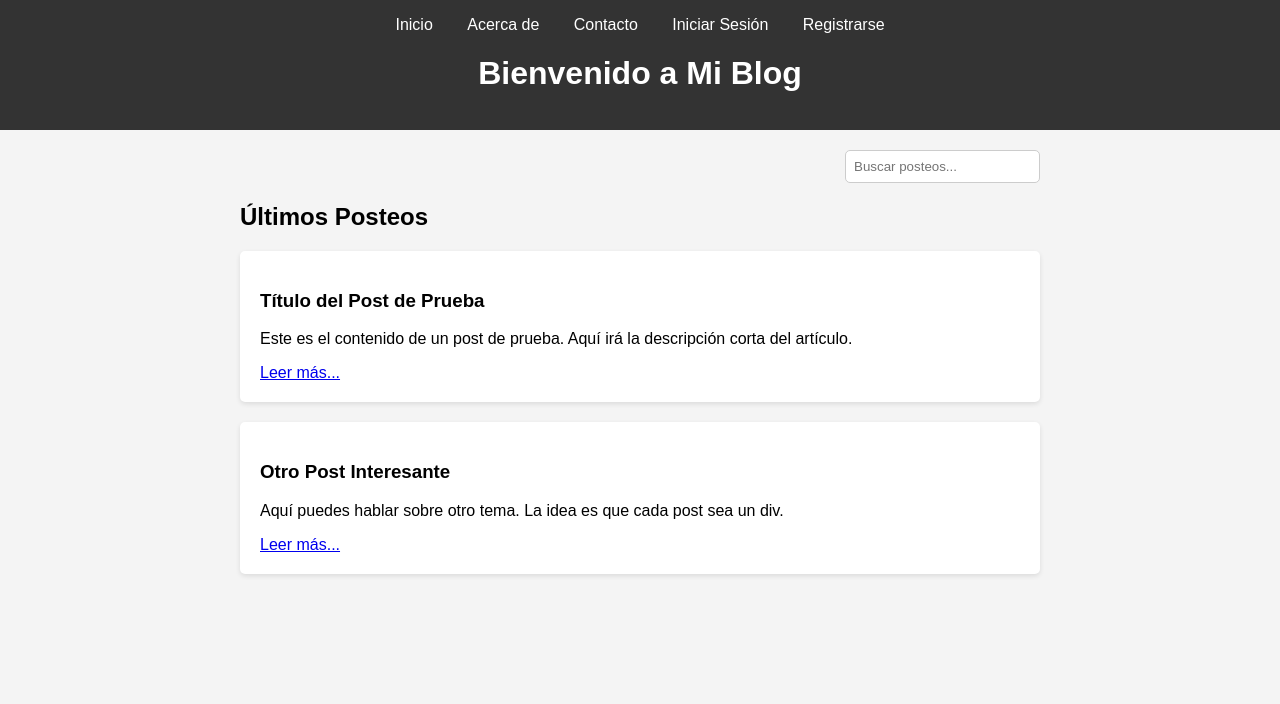
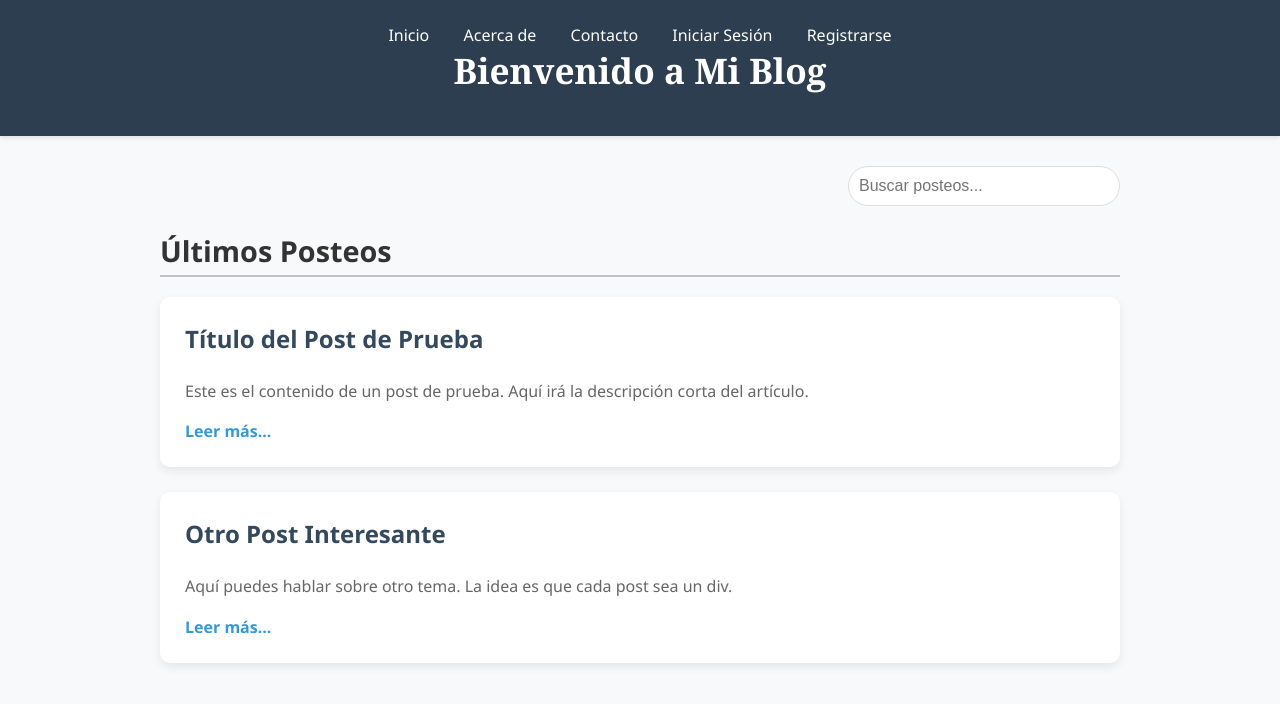
Before and after one commit to Warpointpro/Blog, a Django app: template apps/posts/templates/posts/home.html in a window 1280 px wide. Shown: the top 704 px of the page. Run offline with Django 5.2, Linux system fonts and the light colour scheme; the template is opened without the code that fills it, so the values that code supplies are empty; parts of the project's set-up code (start-up, migrations or seed data) failed here and were passed over.

Commit message:
ihateprg

```diff
--- /dev/null
+++ b/apps/posts/static/posts/style.css
@@ -0,0 +1,114 @@
+/* Paleta de colores:
+   Fondo: #f8f9fa
+   Principal: #ffffff
+   Texto oscuro: #333
+   Acento: #3498db
+*/
+
+body {
+    background-color: #f8f9fa; /* Un gris más claro y suave */
+    font-family: 'Segoe UI', Tahoma, Geneva, Verdana, sans-serif;
+    color: #333;
+    margin: 0;
+    padding: 0;
+}
+
+/* Encabezado */
+.header {
+    background-color: #2c3e50; /* Un gris oscuro más elegante */
+    color: white;
+    padding: 1.5em;
+    text-align: center;
+    box-shadow: 0 2px 4px rgba(0,0,0,0.1);
+}
+
+.header h1 {
+    font-family: 'Georgia', serif;
+    font-size: 2.2em;
+    margin-top: 0;
+    margin-bottom: 0.5em;
+}
+
+/* Navegación */
+.nav a {
+    color: white;
+    text-decoration: none;
+    margin: 0 15px;
+    font-weight: 500;
+    transition: color 0.3s ease;
+}
+
+.nav a:hover {
+    color: #f39c12; /* Color de acento al pasar el mouse */
+}
+
+/* Contenedor principal */
+.container {
+    max-width: 960px;
+    margin: 30px auto;
+    padding: 0 20px;
+}
+
+/* Tarjetas de Posts */
+.post {
+    background-color: white;
+    padding: 25px;
+    margin-bottom: 25px;
+    border-radius: 10px; /* Esquinas más redondeadas */
+    box-shadow: 0 4px 10px rgba(0,0,0,0.08); /* Sombra más suave y moderna */
+    transition: transform 0.3s ease, box-shadow 0.3s ease;
+}
+
+.post:hover {
+    transform: translateY(-5px); /* Efecto de elevación sutil */
+    box-shadow: 0 8px 16px rgba(0,0,0,0.15);
+}
+
+.post h3 {
+    color: #34495e; /* Color oscuro para los títulos */
+    font-size: 1.5em;
+    margin-top: 0;
+}
+
+.post p {
+    color: #666;
+    line-height: 1.6;
+}
+
+.post a {
+    color: #3498db; /* Un azul más vibrante para los enlaces */
+    text-decoration: none;
+    font-weight: bold;
+}
+
+.post a:hover {
+    text-decoration: underline;
+}
+
+/* Barra de Búsqueda */
+.search-bar {
+    text-align: right;
+    margin-bottom: 25px;
+}
+
+.search-bar input {
+    padding: 10px;
+    border-radius: 20px; /* Borde más redondeado */
+    border: 1px solid #ddd;
+    width: 250px;
+    font-size: 1em;
+    transition: border-color 0.3s ease;
+}
+
+.search-bar input:focus {
+    outline: none;
+    border-color: #3498db; /* Borde de color al estar activo */
+}
+
+h2 {
+    color: #333;
+    font-size: 1.8em;
+    border-bottom: 2px solid #bdc3c7; /* Línea sutil para separar */
+    padding-bottom: 5px;
+    margin-bottom: 20px;
+}
--- a/apps/posts/templates/posts/home.html
+++ b/apps/posts/templates/posts/home.html
@@ -1,9 +1,11 @@
+{% load static %}
 <!DOCTYPE html>
 <html lang="es">
 <head>
     <meta charset="UTF-8">
     <meta name="viewport" content="width=device-width, initial-scale=1.0">
     <title>Mi Blog Simple</title>
+    <link rel="stylesheet" href="{% static 'static/posts/style.css' %}">
     <style>
         /* Aquí puedes agregar estilos CSS */
         body { font-family: sans-serif; margin: 0; padding: 0; background-color: #f4f4f4; }
@@ -14,6 +16,114 @@
         /* Estilo para la barra de búsqueda (opcional) */
         .search-bar { text-align: right; margin-bottom: 20px; }
         .search-bar input { padding: 8px; border-radius: 5px; border: 1px solid #ccc; }
+        /* Estilos Generales */
+        body {
+            font-family: 'Segoe UI', Tahoma, Geneva, Verdana, sans-serif;
+            margin: 0;
+            padding: 0;
+            background-color: #f8f9fa; /* Un gris más claro y suave */
+            color: #333;
+        }
+
+        /* Encabezado */
+        .header {
+            background-color: #2c3e50; /* Un gris oscuro más elegante */
+            color: white;
+            padding: 1.5em;
+            text-align: center;
+            box-shadow: 0 2px 4px rgba(0,0,0,0.1);
+        }
+
+        .header h1 {
+            font-family: 'Georgia', serif;
+            font-size: 2.2em;
+            margin-top: 0;
+            margin-bottom: 0.5em;
+        }
+
+        /* Navegación */
+        .nav a {
+            color: white;
+            text-decoration: none;
+            margin: 0 15px;
+            font-weight: 500;
+            transition: color 0.3s ease;
+        }
+
+        .nav a:hover {
+            color: #f39c12; /* Color de acento al pasar el mouse */
+        }
+
+        /* Contenedor principal */
+        .container {
+            max-width: 960px;
+            margin: 30px auto;
+            padding: 0 20px;
+        }
+
+        /* Tarjetas de Posts */
+        .post {
+            background-color: white;
+            padding: 25px;
+            margin-bottom: 25px;
+            border-radius: 10px; /* Esquinas más redondeadas */
+            box-shadow: 0 4px 10px rgba(0,0,0,0.08); /* Sombra más suave y moderna */
+            transition: transform 0.3s ease, box-shadow 0.3s ease;
+        }
+
+        .post:hover {
+            transform: translateY(-5px); /* Efecto de elevación sutil */
+            box-shadow: 0 8px 16px rgba(0,0,0,0.15);
+        }
+
+        .post h3 {
+            color: #34495e; /* Color oscuro para los títulos */
+            font-size: 1.5em;
+            margin-top: 0;
+        }
+
+        .post p {
+            color: #666;
+            line-height: 1.6;
+        }
+
+        .post a {
+            color: #3498db; /* Un azul más vibrante para los enlaces */
+            text-decoration: none;
+            font-weight: bold;
+        }
+
+        .post a:hover {
+            text-decoration: underline;
+        }
+
+        /* Barra de Búsqueda */
+        .search-bar {
+            text-align: right;
+            margin-bottom: 25px;
+        }
+
+        .search-bar input {
+            padding: 10px;
+            border-radius: 20px; /* Borde más redondeado */
+            border: 1px solid #ddd;
+            width: 250px;
+            font-size: 1em;
+            transition: border-color 0.3s ease;
+        }
+
+        .search-bar input:focus {
+            outline: none;
+            border-color: #3498db; /* Borde de color al estar activo */
+        }
+
+        h2 {
+            color: #333;
+            font-size: 1.8em;
+            border-bottom: 2px solid #bdc3c7; /* Línea sutil para separar */
+            padding-bottom: 5px;
+            margin-bottom: 20px;
+        }
     </style>
 </head>
 <body>
```
Also changed, not shown: apps/posts/urls.py (line endings or trailing spaces), db.sqlite3 (deleted).
